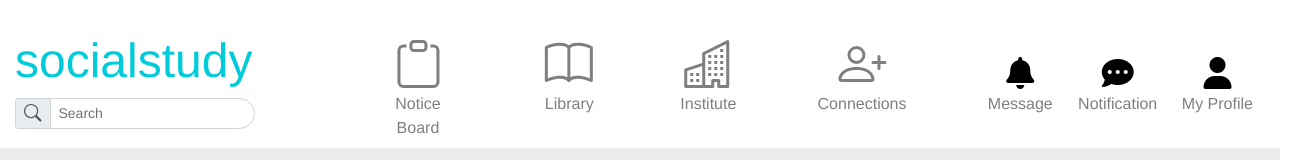
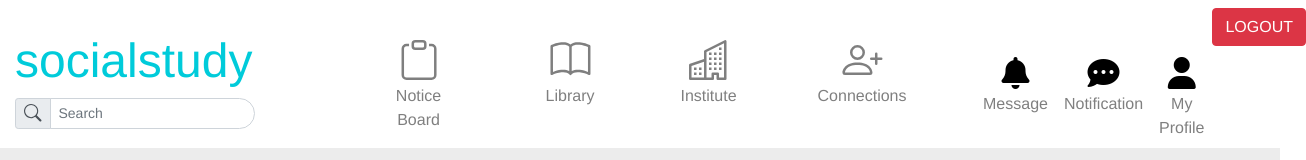
Before and after one commit to ABSOLUTE-ZER0/socialstudy, a Vue app: page /Home in a window 1280 px wide. Shown: the top 160 px of the page, 1306 px wide, since content can reach past the window. Built offline with nearby package versions, Linux system fonts and the light colour scheme.

Commit message:
icon size and logout button

```diff
--- a/src/components/Header.vue
+++ b/src/components/Header.vue
@@ -46,6 +46,7 @@
                     class="icon1 fas fa-2x fa-comment-dots"></button>Notification</b-nav-item>
                 <b-nav-item @click="pageName='MyProfile';changePage()" class="navitem2" href="#"><button
                     class="icon1 fas fa-user fa-2x"></button>My Profile</b-nav-item>
+                <b-button variant="danger" class="navitem2 logout" href="/">LOGOUT</b-button>
               </b-navbar-nav>
             </b-collapse>
           </b-navbar>
@@ -64,6 +65,7 @@
     padding-top: 2em;
     max-width: 100%;
     max-height: 10em;
+
   }
 
   .navbar-nav {
@@ -100,6 +102,7 @@
 
   .icon {
     width: 100% !important;
+    font-size: 2.5em !important;
   }
 
   .icon1 {
@@ -108,6 +111,10 @@
     background-color: white;
   }
 
+  .logout{
+    height: fit-content;
+    margin-top: -2.5em;
+  }
 
 
   @media (max-width: 992px) and (min-width: 768px) {
@@ -132,7 +139,8 @@
       font-size: 2em;
     }
 
-    .navitem, .navitem2 {
+    .navitem,
+    .navitem2 {
       font-size: 1em;
       margin: 0 0;
       margin-bottom: 1em !important;
@@ -153,7 +161,7 @@
       margin-top: 0 !important;
     }
 
-    .drop-down-button{
+    .drop-down-button {
       margin-top: 3em;
       font-size: 0.5em;
     }
```
Also changed, not shown: src/components/DetailsAndTools.vue (line endings or trailing spaces).
